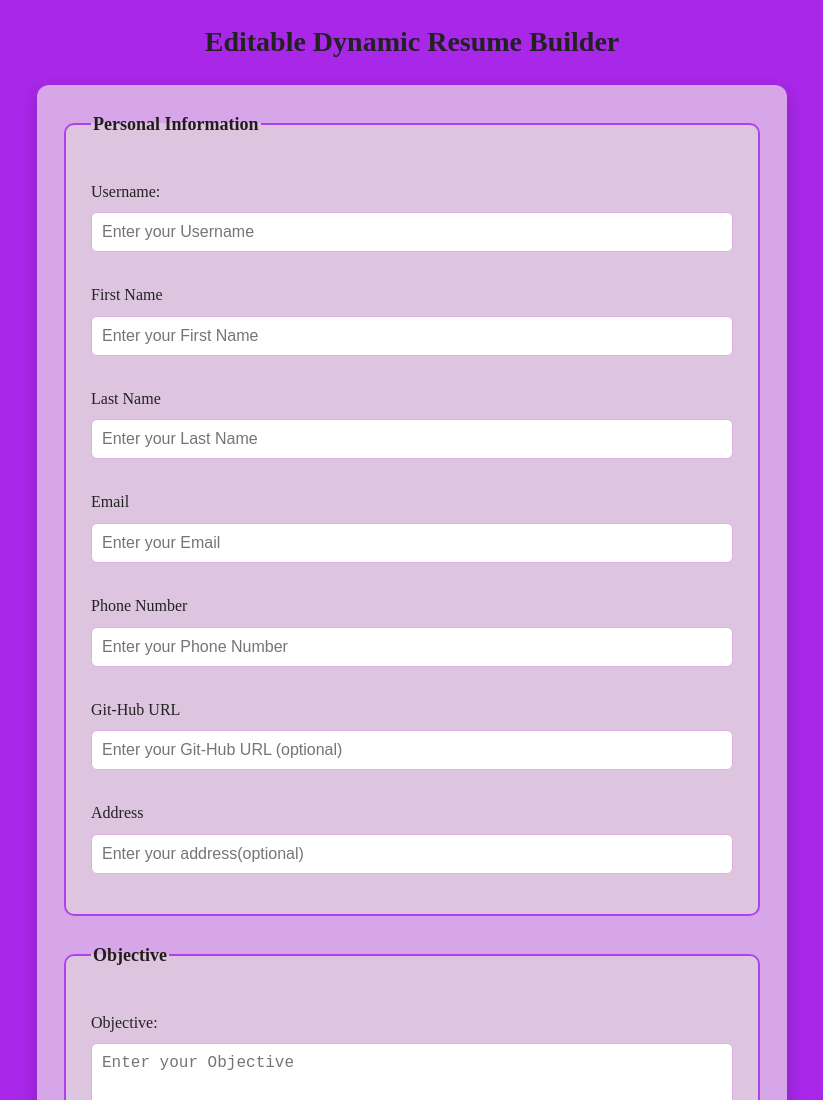
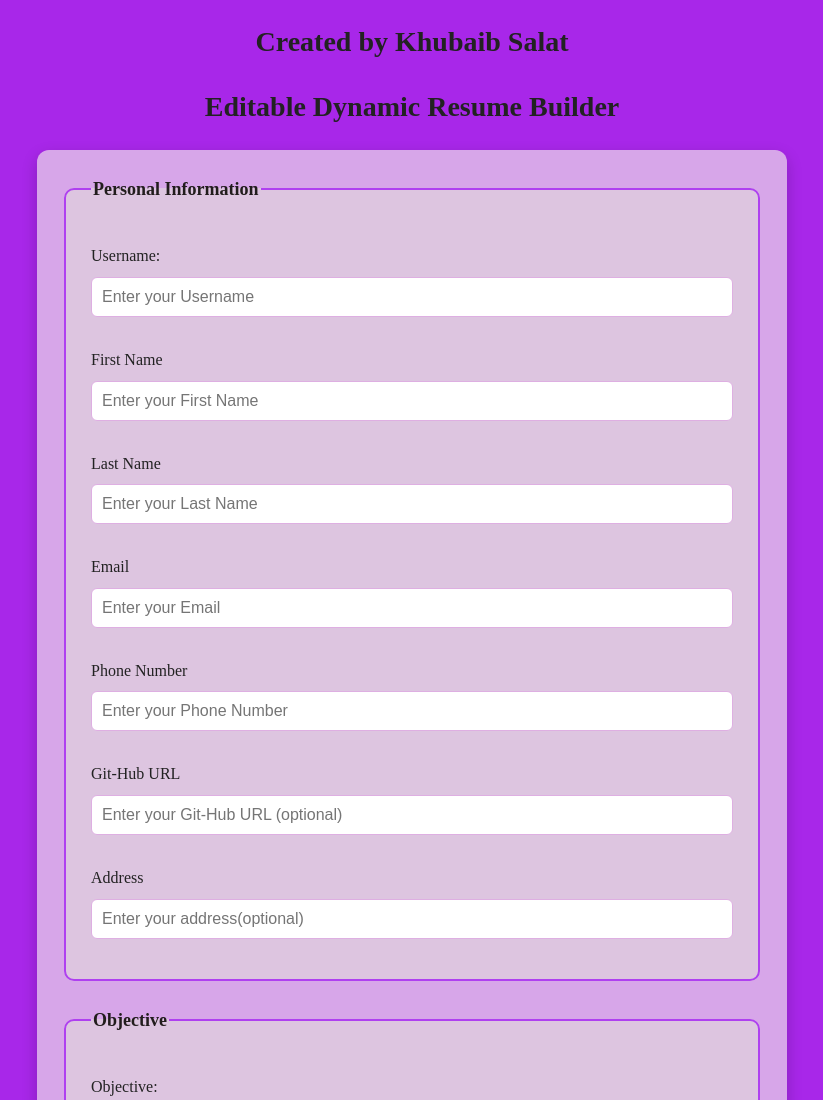
Before and after one commit to Khubaib-Salat/hackathon-milestone-5, a plain HTML site: page index.html in a window 1280 px wide. Shown: the top 1100 px of the page, without its empty margins (228-1051 px from the left). Drawn offline with Linux system fonts and the light colour scheme.

Commit message:
Update index.html

```diff
--- a/index.html
+++ b/index.html
@@ -7,6 +7,7 @@
     <link rel="stylesheet" href="style.css">
 </head>
 <body>
+    <h1>Created by Khubaib Salat</h1>
     <h1>Editable Dynamic Resume Builder</h1>
     <form id="resume-form">
         <fieldset>
```
